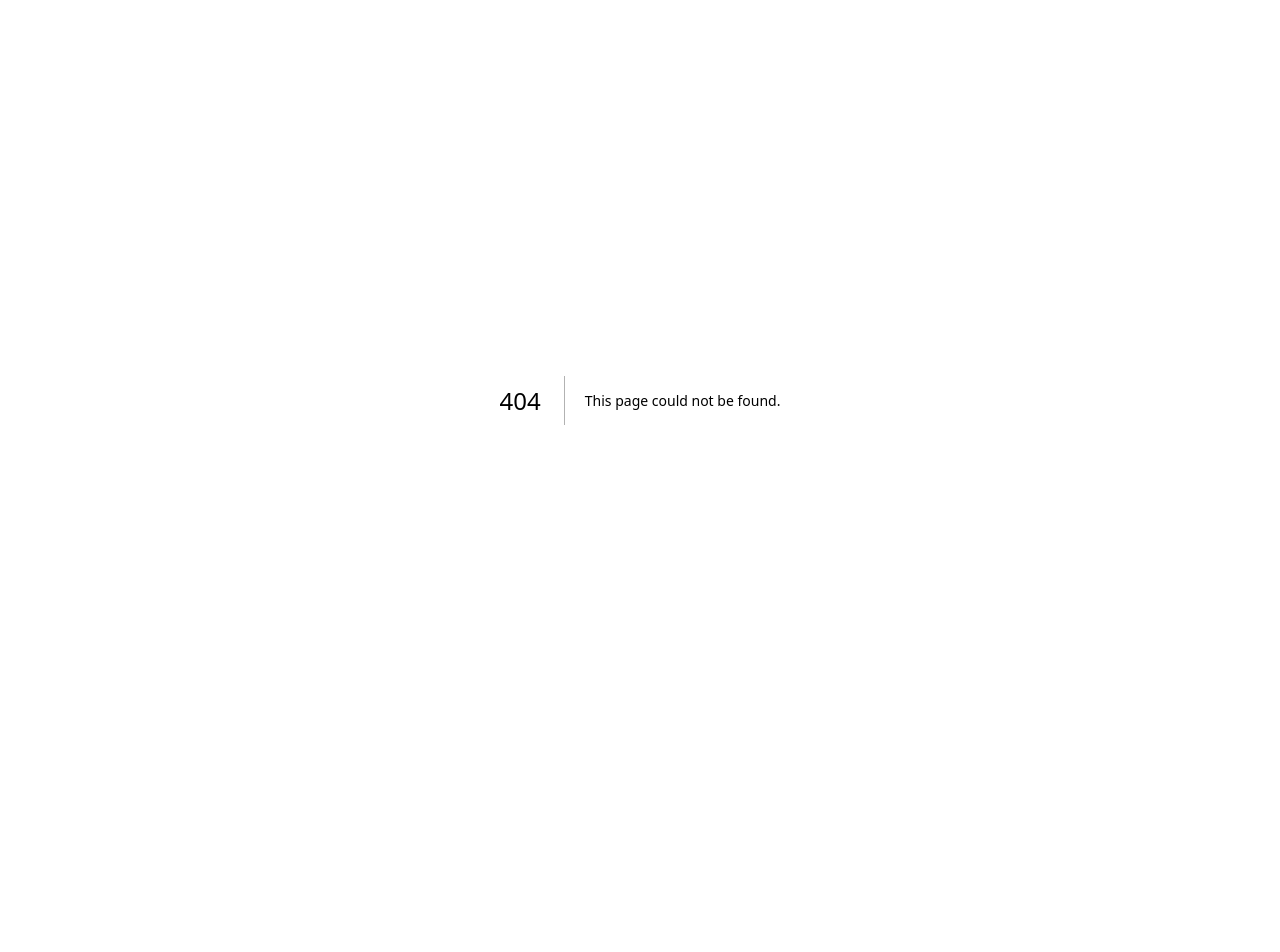
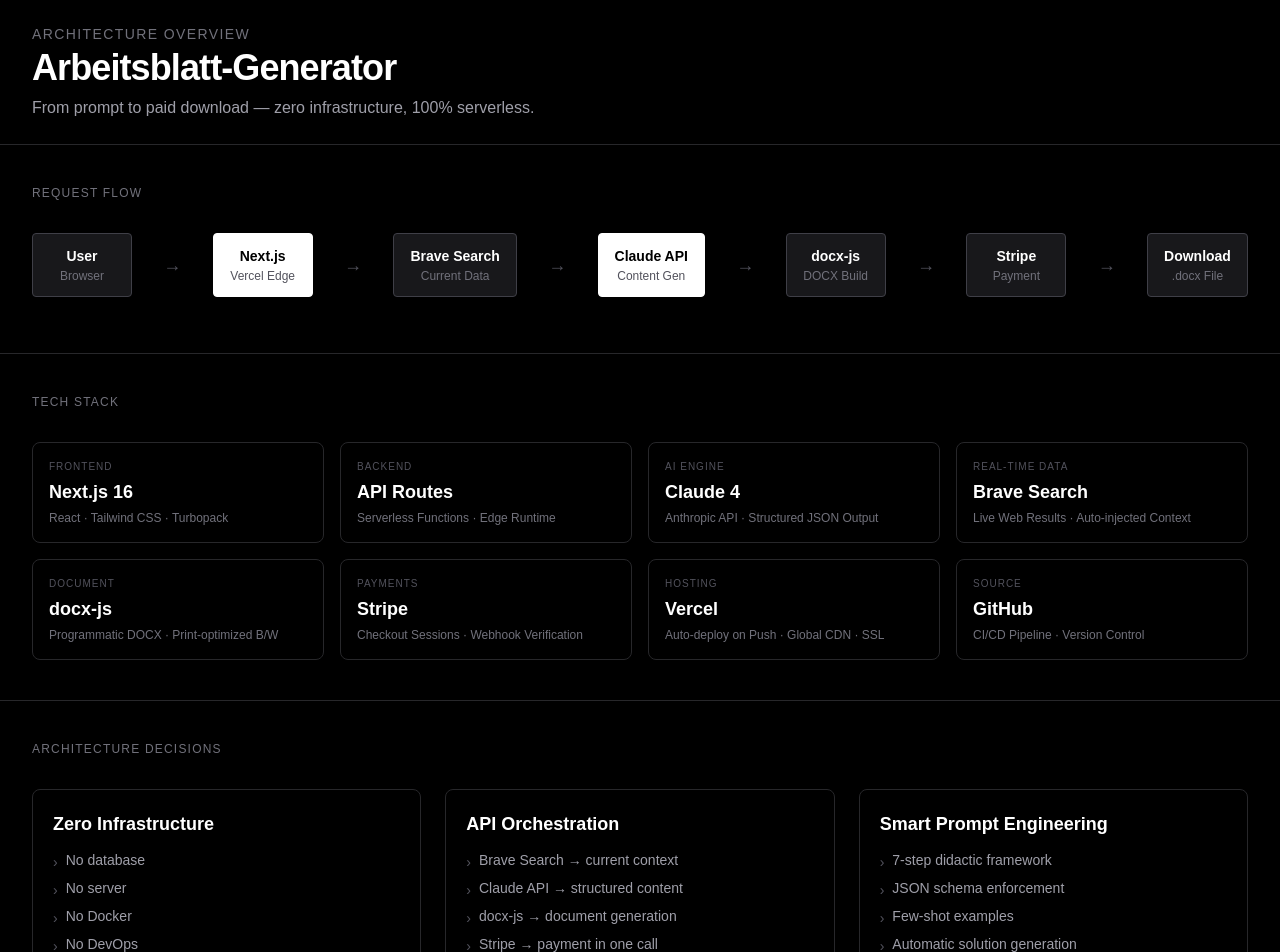
Before and after one commit to Lanadya/arbeitsblatt-generator, a Next.js app: page /stack in a window 1280 px wide. Before the commit this address had no page. Shown: the top 952 px of the page. Before the commit the page ends 800 px from the top, so only its background shows below. Built offline with nearby package versions, Linux system fonts and the light colour scheme.

Commit message:
feat: Tech-Stack Showcase-Seite (/stack)
- Dark-Mode Architektur-Übersicht für Pitch/Accelerator
- Request Flow Diagramm
- Stack Grid, Architecture Decisions, Key Metrics
- noindex für Suchmaschinen

Co-Authored-By: Claude Opus 4.6 (1M context) <noreply@anthropic.com>

```diff
--- /dev/null
+++ b/app/stack/page.tsx
@@ -0,0 +1,304 @@
+export const metadata = {
+  title: "Tech Stack — Arbeitsblatt-Generator",
+  robots: "noindex",
+};
+
+export default function StackPage() {
+  return (
+    <div className="min-h-screen bg-black text-white">
+      {/* HEADER */}
+      <div className="border-b border-zinc-800 px-8 py-6">
+        <p className="text-zinc-500 text-sm tracking-widest uppercase">
+          Architecture Overview
+        </p>
+        <h1 className="text-4xl font-bold mt-1 tracking-tight">
+          Arbeitsblatt-Generator
+        </h1>
+        <p className="text-zinc-400 mt-2">
+          From prompt to paid download — zero infrastructure, 100% serverless.
+        </p>
+      </div>
+
+      {/* FLOW DIAGRAM */}
+      <div className="px-8 py-10 border-b border-zinc-800">
+        <h2 className="text-xs tracking-widest text-zinc-500 uppercase mb-8">
+          Request Flow
+        </h2>
+        <div className="flex items-center justify-between gap-2 overflow-x-auto pb-4">
+          <FlowBox label="User" sub="Browser" />
+          <Arrow />
+          <FlowBox label="Next.js" sub="Vercel Edge" highlight />
+          <Arrow />
+          <FlowBox label="Brave Search" sub="Current Data" />
+          <Arrow />
+          <FlowBox label="Claude API" sub="Content Gen" highlight />
+          <Arrow />
+          <FlowBox label="docx-js" sub="DOCX Build" />
+          <Arrow />
+          <FlowBox label="Stripe" sub="Payment" />
+          <Arrow />
+          <FlowBox label="Download" sub=".docx File" />
+        </div>
+      </div>
+
+      {/* STACK GRID */}
+      <div className="px-8 py-10 border-b border-zinc-800">
+        <h2 className="text-xs tracking-widest text-zinc-500 uppercase mb-8">
+          Tech Stack
+        </h2>
+        <div className="grid grid-cols-2 md:grid-cols-4 gap-4">
+          <StackCard
+            category="FRONTEND"
+            name="Next.js 16"
+            detail="React · Tailwind CSS · Turbopack"
+          />
+          <StackCard
+            category="BACKEND"
+            name="API Routes"
+            detail="Serverless Functions · Edge Runtime"
+          />
+          <StackCard
+            category="AI ENGINE"
+            name="Claude 4"
+            detail="Anthropic API · Structured JSON Output"
+          />
+          <StackCard
+            category="REAL-TIME DATA"
+            name="Brave Search"
+            detail="Live Web Results · Auto-injected Context"
+          />
+          <StackCard
+            category="DOCUMENT"
+            name="docx-js"
+            detail="Programmatic DOCX · Print-optimized B/W"
+          />
+          <StackCard
+            category="PAYMENTS"
+            name="Stripe"
+            detail="Checkout Sessions · Webhook Verification"
+          />
+          <StackCard
+            category="HOSTING"
+            name="Vercel"
+            detail="Auto-deploy on Push · Global CDN · SSL"
+          />
+          <StackCard
+            category="SOURCE"
+            name="GitHub"
+            detail="CI/CD Pipeline · Version Control"
+          />
+        </div>
+      </div>
+
+      {/* ARCHITECTURE DECISIONS */}
+      <div className="px-8 py-10 border-b border-zinc-800">
+        <h2 className="text-xs tracking-widest text-zinc-500 uppercase mb-8">
+          Architecture Decisions
+        </h2>
+        <div className="grid grid-cols-1 md:grid-cols-3 gap-6">
+          <DecisionCard
+            title="Zero Infrastructure"
+            items={[
+              "No database",
+              "No server",
+              "No Docker",
+              "No DevOps",
+            ]}
+            result="Fixed costs: €0/month"
+          />
+          <DecisionCard
+            title="API Orchestration"
+            items={[
+              "Brave Search → current context",
+              "Claude API → structured content",
+              "docx-js → document generation",
+              "Stripe → payment in one call",
+            ]}
+            result="4 APIs, 1 serverless function"
+          />
+          <DecisionCard
+            title="Smart Prompt Engineering"
+            items={[
+              "7-step didactic framework",
+              "JSON schema enforcement",
+              "Few-shot examples",
+              "Automatic solution generation",
+            ]}
+            result="Consistent quality, every time"
+          />
+        </div>
+      </div>
+
+      {/* NUMBERS */}
+      <div className="px-8 py-10 border-b border-zinc-800">
+        <h2 className="text-xs tracking-widest text-zinc-500 uppercase mb-8">
+          Key Metrics
+        </h2>
+        <div className="grid grid-cols-2 md:grid-cols-4 gap-6">
+          <MetricCard value="~30s" label="Time to Generate" />
+          <MetricCard value="0" label="Servers to Maintain" />
+          <MetricCard value="€0" label="Monthly Fixed Cost" />
+          <MetricCard value="∞" label="Scalability" />
+        </div>
+      </div>
+
+      {/* PRODUCT FEATURES */}
+      <div className="px-8 py-10 border-b border-zinc-800">
+        <h2 className="text-xs tracking-widest text-zinc-500 uppercase mb-8">
+          Product Intelligence
+        </h2>
+        <div className="grid grid-cols-1 md:grid-cols-2 gap-6">
+          <FeatureCard
+            title="Didactic Engine"
+            features={[
+              "7-step pedagogy: everyday → concept → term → exercise",
+              "3 difficulty levels per worksheet (★ ★★ ★★★)",
+              "Language level A2–B1 (DaZ-compatible)",
+              "Auto-generated answer key for teachers",
+              "Common misconceptions section",
+            ]}
+          />
+          <FeatureCard
+            title="Print-First Design"
+            features={[
+              "Black & white only — no color printer needed",
+              "Copy-proof: survives 5th gen school copier",
+              "4 distinct box types (solid, double, dashed, accent)",
+              "13pt+ fonts, no italics, thick borders",
+              "Centered flowcharts with ASCII connectors",
+            ]}
+          />
+        </div>
+      </div>
+
+      {/* FOOTER */}
+      <div className="px-8 py-10 text-center">
+        <p className="text-zinc-600 text-sm">
+          Built in one afternoon. Prompt to production.
+        </p>
+        <p className="text-zinc-400 text-xl font-bold mt-2">
+          arbeitsblatt-generator.com
+        </p>
+      </div>
+    </div>
+  );
+}
+
+// ============================================================
+// COMPONENTS
+// ============================================================
+
+function FlowBox({
+  label,
+  sub,
+  highlight = false,
+}: {
+  label: string;
+  sub: string;
+  highlight?: boolean;
+}) {
+  return (
+    <div
+      className={`flex-shrink-0 px-4 py-3 rounded border text-center min-w-[100px] ${
+        highlight
+          ? "border-white bg-white text-black"
+          : "border-zinc-700 bg-zinc-900"
+      }`}
+    >
+      <p className={`font-bold text-sm ${highlight ? "text-black" : ""}`}>
+        {label}
+      </p>
+      <p
+        className={`text-xs mt-0.5 ${
+          highlight ? "text-zinc-600" : "text-zinc-500"
+        }`}
+      >
+        {sub}
+      </p>
+    </div>
+  );
+}
+
+function Arrow() {
+  return <span className="text-zinc-600 text-lg flex-shrink-0">→</span>;
+}
+
+function StackCard({
+  category,
+  name,
+  detail,
+}: {
+  category: string;
+  name: string;
+  detail: string;
+}) {
+  return (
+    <div className="border border-zinc-800 rounded-lg p-4 hover:border-zinc-600 transition-colors">
+      <p className="text-[10px] tracking-widest text-zinc-600 uppercase">
+        {category}
+      </p>
+      <p className="text-lg font-bold mt-1">{name}</p>
+      <p className="text-xs text-zinc-500 mt-1">{detail}</p>
+    </div>
+  );
+}
+
+function DecisionCard({
+  title,
+  items,
+  result,
+}: {
+  title: string;
+  items: string[];
+  result: string;
+}) {
+  return (
+    <div className="border border-zinc-800 rounded-lg p-5">
+      <p className="font-bold text-lg mb-3">{title}</p>
+      <ul className="space-y-1.5 mb-4">
+        {items.map((item, i) => (
+          <li key={i} className="text-sm text-zinc-400 flex items-start gap-2">
+            <span className="text-zinc-600 mt-0.5">›</span>
+            {item}
+          </li>
+        ))}
+      </ul>
+      <div className="border-t border-zinc-800 pt-3">
+        <p className="text-sm font-mono text-green-400">{result}</p>
+      </div>
+    </div>
+  );
+}
+
+function MetricCard({ value, label }: { value: string; label: string }) {
+  return (
+    <div className="text-center">
+      <p className="text-4xl font-bold font-mono">{value}</p>
+      <p className="text-xs text-zinc-500 mt-1 uppercase tracking-wider">
+        {label}
+      </p>
+    </div>
+  );
+}
+
+function FeatureCard({
+  title,
+  features,
+}: {
+  title: string;
+  features: string[];
+}) {
+  return (
+    <div className="border border-zinc-800 rounded-lg p-5">
+      <p className="font-bold text-lg mb-3">{title}</p>
+      <ul className="space-y-2">
+        {features.map((f, i) => (
+          <li key={i} className="text-sm text-zinc-400 flex items-start gap-2">
+            <span className="text-white mt-0.5">■</span>
+            {f}
+          </li>
+        ))}
+      </ul>
+    </div>
+  );
+}
```
